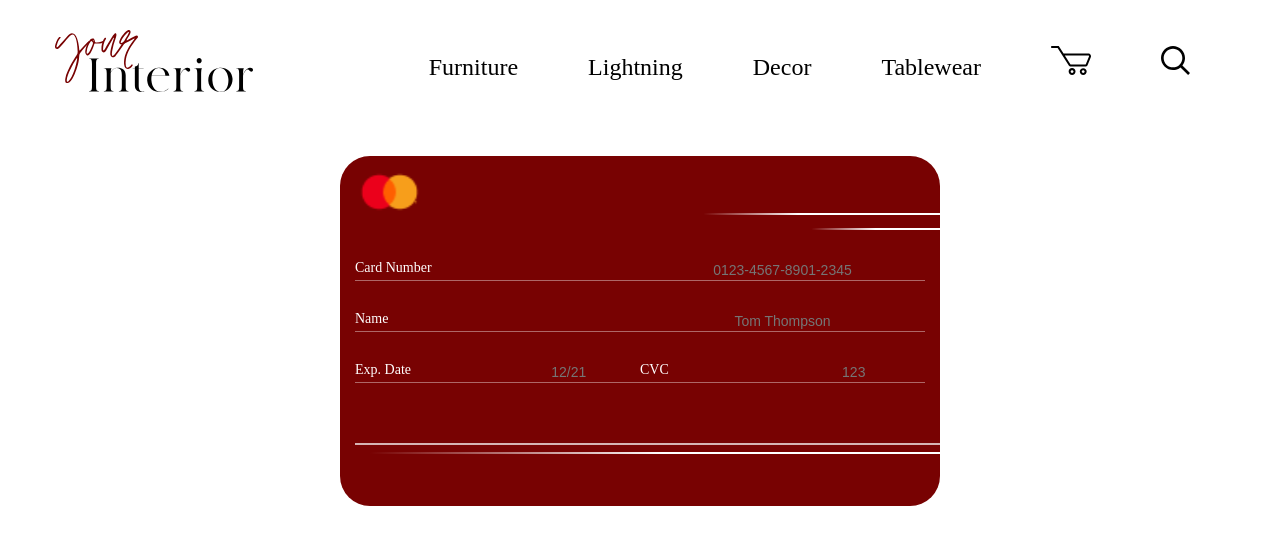
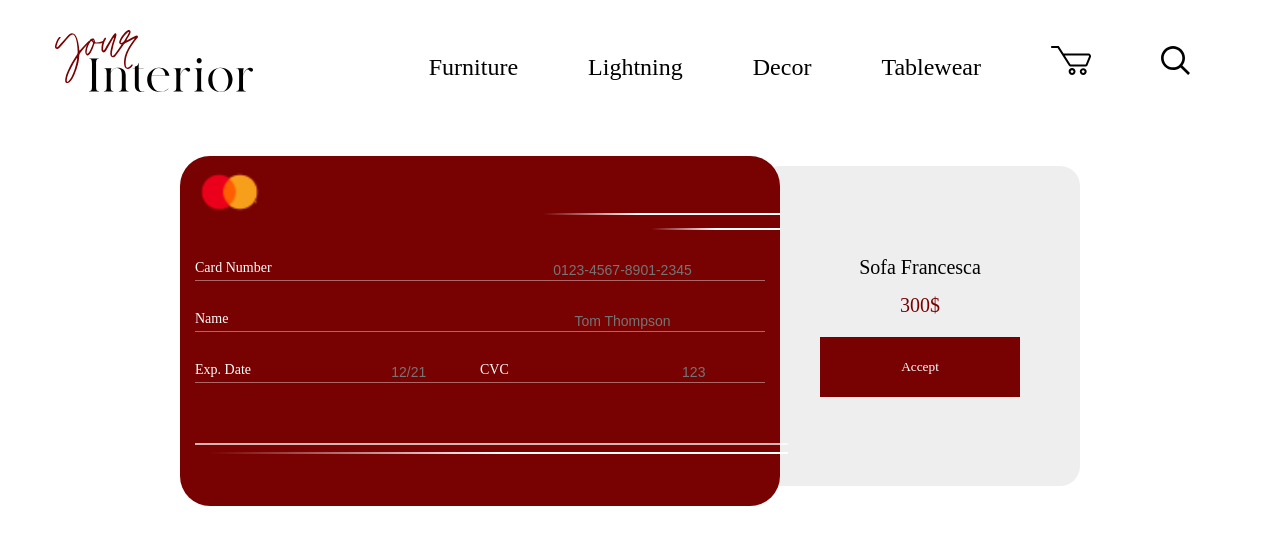
Before and after one commit to H0v/e-commerce, a React (Create React App) app: page /checkout/1 in a window 1280 px wide. Shown: the top 544 px of the page. Built offline with nearby package versions, Linux system fonts and the light colour scheme.

Commit message:
full mock-up

```diff
--- a/src/components/Cart/Cart.js
+++ b/src/components/Cart/Cart.js
@@ -9,7 +9,7 @@ export default function Cart() {
       <div className="singleCartItem">
         <img alt="img" src={item1}></img>
         <div className="buyBlock">
-          <div className="priceInfo">
+          <div className="buyInfo">
             <p className="itemTitle fctm">Sofa Francesca</p>
             <p className="itemPrice fctm">300$</p>
           </div>
@@ -19,7 +19,7 @@ export default function Cart() {
       <div className="singleCartItem">
         <img alt="img" src={item2}></img>
         <div className="buyBlock">
-          <div className="priceInfo">
+          <div className="buyInfo">
             <p className="itemTitle fctm">Sofa Francesca</p>
             <p className="itemPrice fctm">300$</p>
           </div>
--- a/src/components/Cart/cart.css
+++ b/src/components/Cart/cart.css
@@ -28,14 +28,19 @@
   position: absolute;
   left: 50%;
 }
-.priceInfo {
+.buyInfo {
   width: 300px;
   height: 150px;
   background: #eee;
   position: relative;
+  display: flex;
+  flex-direction: column;
+  justify-content: center;
+  align-items: center;
 }
 
 .buyButton {
+  cursor: pointer;
   width: 200px;
   height: 60px;
   background: #780202;
--- a/src/components/Checkout/Checkout.js
+++ b/src/components/Checkout/Checkout.js
@@ -15,25 +15,30 @@ export default function Checkout() {
         <div className="cardInfo fctm">
           <label className="cardLabel">
             <p>Card Number</p>
-            <input placeholder="0123-4567-8901-2345"></input>
+            <input required placeholder="0123-4567-8901-2345"></input>
           </label>
           <label className="cardLabel">
             <p>Name</p>
-            <input placeholder="Tom Thompson"></input>
+            <input required placeholder="Tom Thompson"></input>
           </label>
           <div className="dateCvcBlock">
             <label className="cardLabel">
               <p>Exp. Date</p>
-              <input placeholder="12/21"></input>
+              <input required placeholder="12/21"></input>
             </label>
             <label className="cardLabel">
               <p>CVC</p>
-              <input placeholder="123"></input>
+              <input required placeholder="123"></input>
             </label>
           </div>
         </div>
         <img className="longLines" alt="longLines" src={LongCardLines}></img>
       </div>
+      <div className="itemInfoBlock">
+        <p className="itemTitle fctm">Sofa Francesca</p>
+        <p className="itemPrice fctm">300$</p>
+        <button className="acceptButton fctm">Accept</button>
+      </div>
     </div>
   );
 }
--- a/src/components/Checkout/checkout.css
+++ b/src/components/Checkout/checkout.css
@@ -1,10 +1,12 @@
 .checkout {
   margin-top: 30px;
   display: flex;
+  flex-direction: row;
   justify-content: center;
   align-items: center;
 }
 .card {
+  z-index: 1;
   padding: 15px;
   margin-top: 30px;
   height: 350px;
@@ -66,3 +68,35 @@
 .longLines {
   margin-top: 30px;
 }
+.itemInfoBlock {
+  position: relative;
+  right: 20px;
+  top: 10px;
+  height: 320px;
+  width: 320px;
+  background: #eee;
+  border-radius: 20px;
+  z-index: 0;
+  display: flex;
+  flex-direction: column;
+  justify-content: center;
+  align-items: center;
+}
+.itemInfoBlock .itemPrice {
+  margin-top: 15px;
+}
+
+.acceptButton {
+  cursor: pointer;
+  margin-top: 20px;
+  height: 60px;
+  width: 200px;
+  background: #780202;
+  border: none;
+  color: white;
+  transition-duration: 0.5s;
+}
+.acceptButton:hover {
+  transition-duration: 0.5s;
+  border-radius: 20px;
+}
--- a/src/components/ProductList/productList.css
+++ b/src/components/ProductList/productList.css
@@ -8,10 +8,11 @@
   width: 100%;
   max-width: 1440px;
   position: relative;
+  margin-top: 30px;
 }
 
 .productsItem {
-  height: 480px;
+  height: 450px;
   display: flex;
   flex-direction: column;
   justify-content: flex-end;
```
